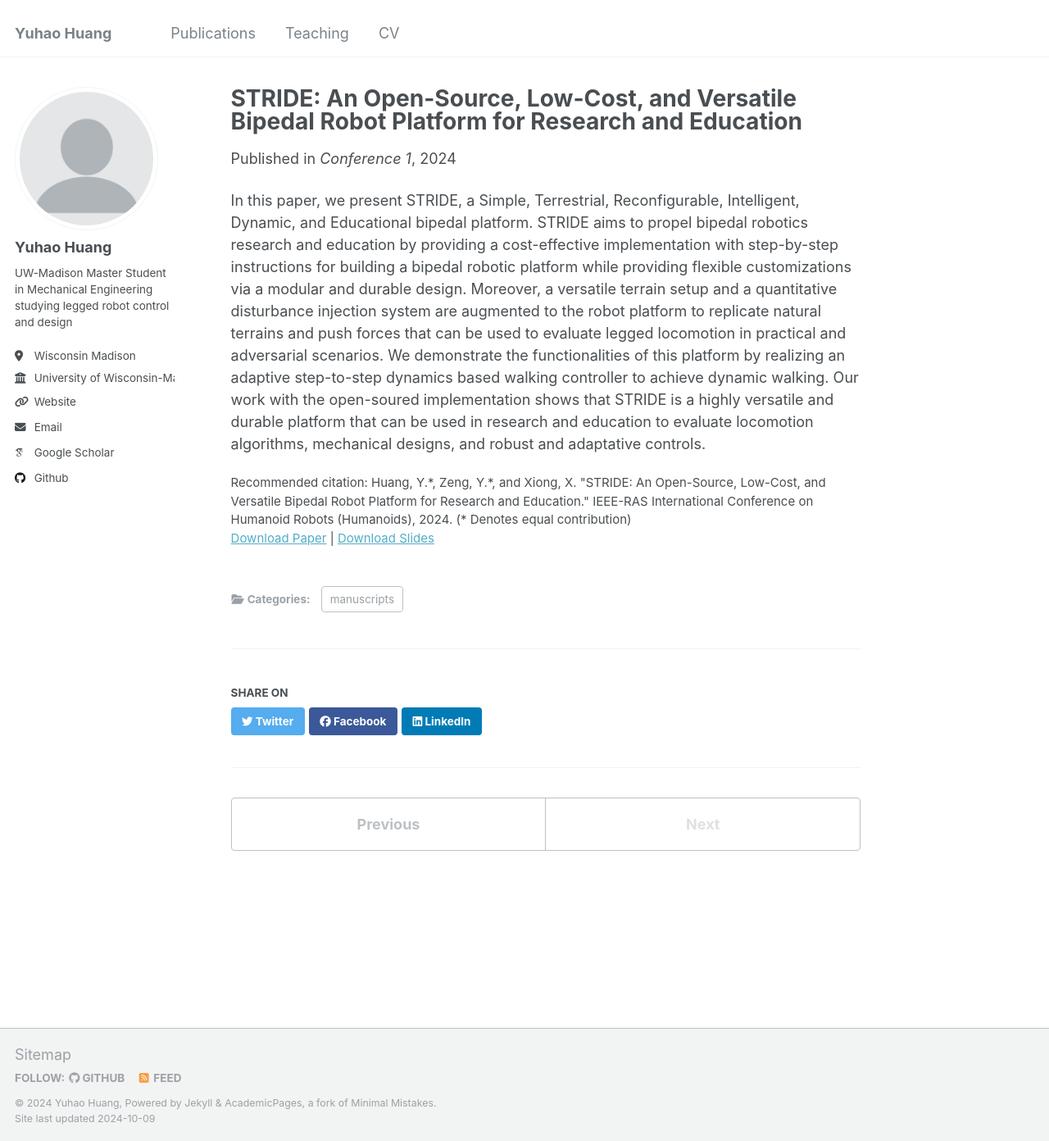
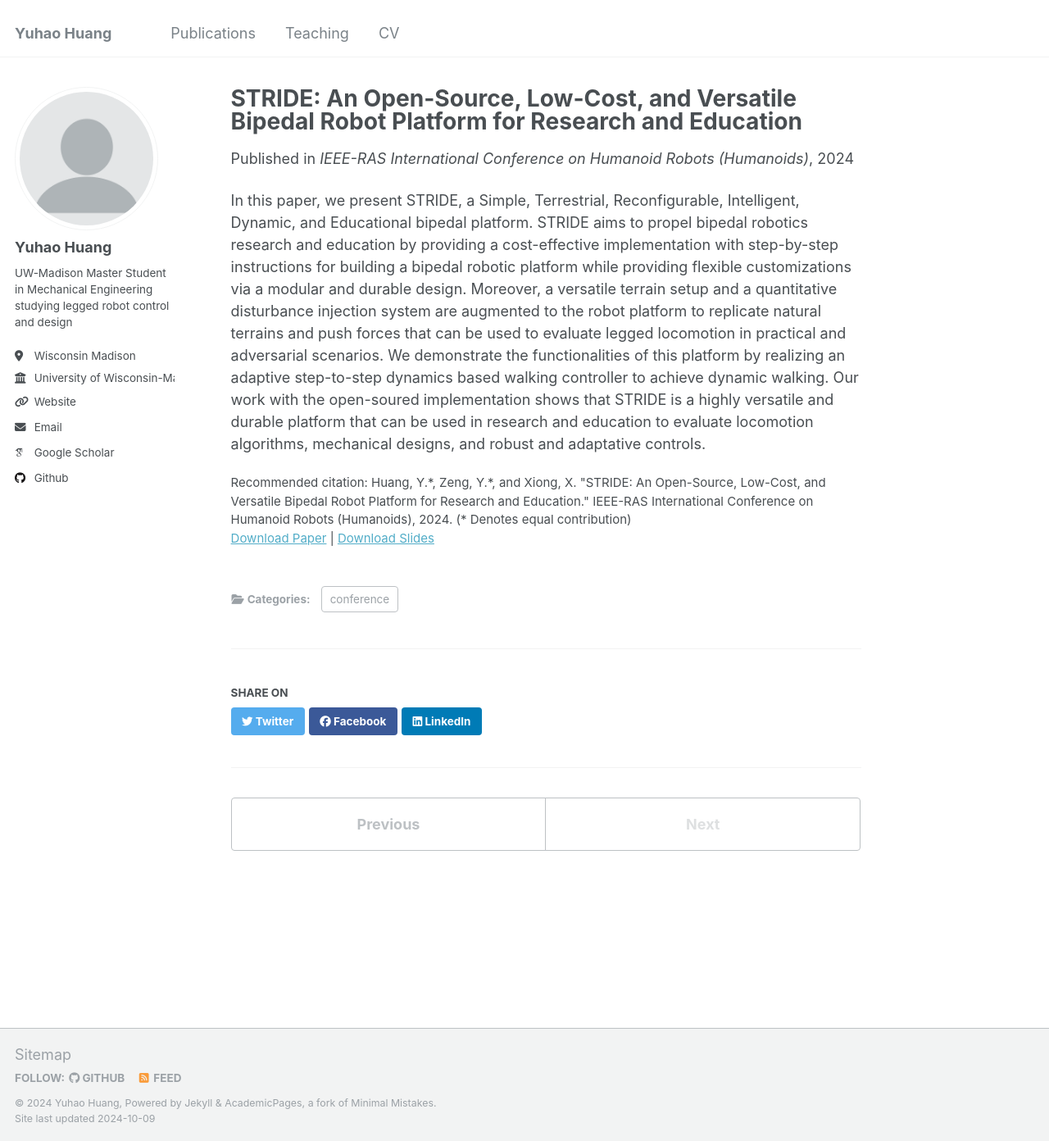
Before and after one commit to Hyh2001/Hyh2001.github.io, a Jekyll site: the page built from _publications/2010-10-01-paper-title-number-2.md, in a window 1280 px wide and 1392 px high. Shown: the whole window at 82% size. Built offline with Jekyll 4.4.1, drawn with Linux system fonts in a browser that asks for light colours; some web fonts are replaced.

Commit message:
update paper categories

```diff
--- a/_publications/2010-10-01-paper-title-number-2.md
+++ b/_publications/2010-10-01-paper-title-number-2.md
@@ -2,11 +2,11 @@
 title: "STRIDE: An Open-Source, Low-Cost, and Versatile Bipedal Robot Platform
 for Research and Education"
 collection: publications
-category: manuscripts
+category: conference
 permalink: /publication/2010-10-01-paper-title-number-2
 excerpt: 'This paper is about the design of a planar bipedal robotic platform STRIDE for education and research purposes'
 date: 2024-11-22 (expected)
-venue: 'Conference 1'
+venue: 'IEEE-RAS International Conference on Humanoid Robots (Humanoids)'
 slidesurl: 'http://academicpages.github.io/files/slides2.pdf'
 paperurl: 'https://arxiv.org/abs/2407.02648'
 citation: 'Huang, Y.*, Zeng, Y.*, and Xiong, X. "STRIDE: An Open-Source, Low-Cost, and Versatile Bipedal Robot Platform for Research and Education." IEEE-RAS International Conference on Humanoid Robots (Humanoids), 2024. (* Denotes equal contribution)'
```
Also changed, not shown: _publications/2009-10-01-paper-title-number-1.md (+1 -1 lines).
